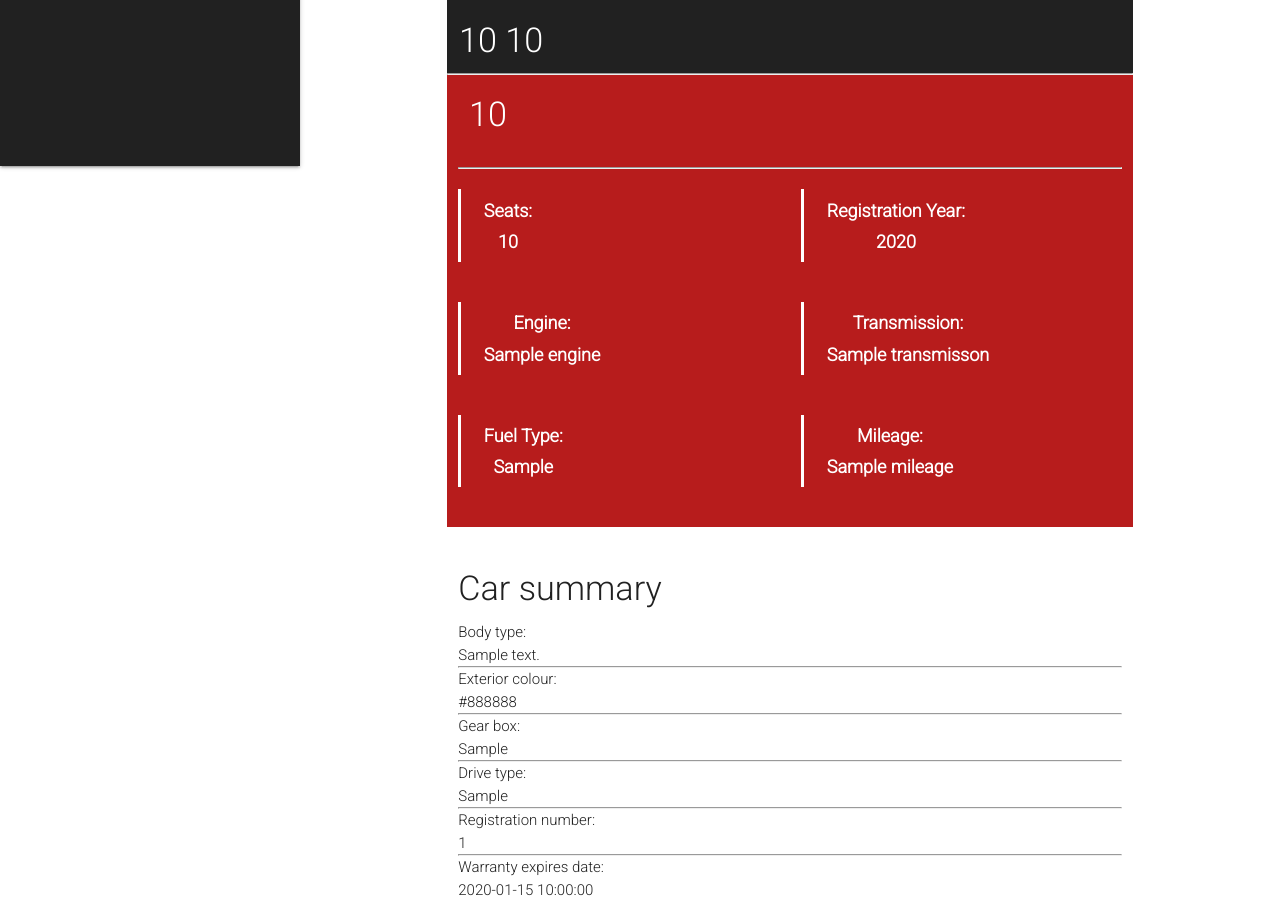
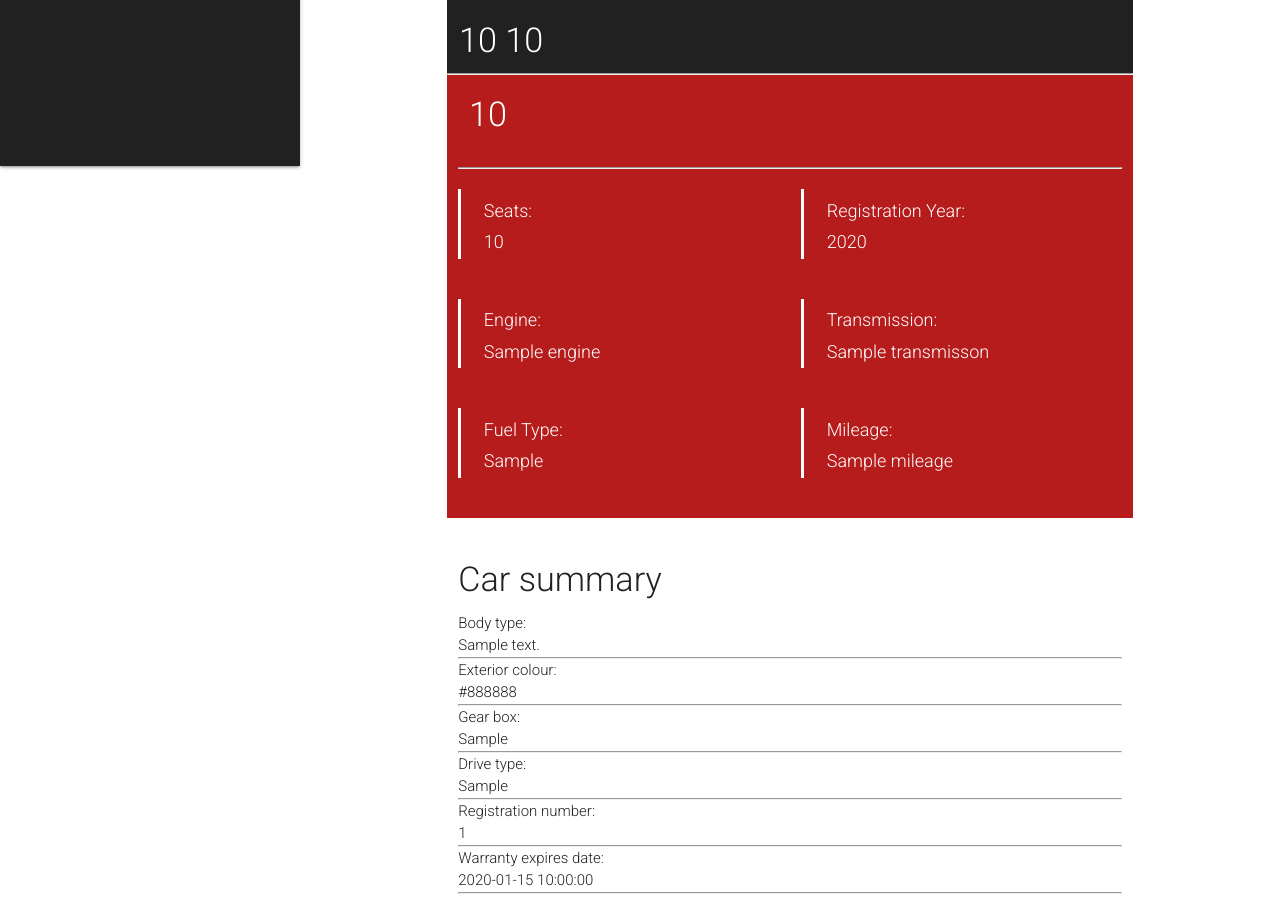
Before and after one commit to ashur-k/CI-MS3-Car-Showroom, a Flask app: page /client_blueprint/view/1/ in a window 1280 px wide. Shown: the part 694-1592 px from the top of the page. Run offline with Flask 2, Linux system fonts and the light colour scheme; the visitor is signed in with stand-in values (Sample User, id 1); grey boxes marked "Sample" are stand-in pictures; a database or web service that is not in the repository returns one stand-in record (values such as "Sample title"); some libraries are stand-ins or nearby versions.

Commit message:
updataed car view pages for both client and admin

```diff
--- a/admin/static/css/admin_style.css
+++ b/admin/static/css/admin_style.css
@@ -100,8 +100,8 @@ blockquote {
   border-left: 3px solid #fff;
 }
 blockquote h6 {
-  font-weight: bolder !important;
-  margin-bottom: 10px;
+
+
   color: #fff;
   font-size: 18px;
 }
--- a/admin/templates/view_car.html
+++ b/admin/templates/view_car.html
@@ -8,7 +8,7 @@
 
 </div>
 <div class="container" style="padding-top:10px;">
-<section class="slider">
+<section class="slider container">
  <ul class="slides" >
       <li class="">
       <div class="div-wrapper">
@@ -33,38 +33,38 @@
         <div class="row red darken-4 white-text">
     <div class="col s12 m6 l6 valign-wrapper" >
         <blockquote>
-            <h6 class="center-align ">Seats: </h6>
-            <h6 class="center-align ">{{car_info.seats}}</h6>
+            <h6 class="">Seats: </h6>
+            <h6 class="">{{car_info.seats}}</h6>
         </blockquote>
     </div>
     <div class="col s12 m6 l6 valign-wrapper">
         <blockquote>
-            <h6 class="center-align">Registration Year: </h6>
-            <h6 class="center-align" >{{ car_info.registration_year }}</h6>
+            <h6 class="">Registration Year: </h6>
+            <h6 class="" >{{ car_info.registration_year }}</h6>
         </blockquote>
     </div>
     <div class="col s12 m6 l6 valign-wrapper">
         <blockquote>
-            <h6 class="center-align">Engine: </h6>
-            <h6 class="center-align" >{{ car_info.engine }}</h6>
+            <h6 class="">Engine: </h6>
+            <h6 class="">{{ car_info.engine }}</h6>
         </blockquote>
     </div>
     <div class="col s12 m6 l6 valign-wrapper">
         <blockquote>
-            <h6 class="center-align">Transmission: </h6>
-            <h6 class="center-align">{{car_info.transmisson}}</h6>
+            <h6 class="">Transmission: </h6>
+            <h6 class="">{{car_info.transmisson}}</h6>
         </blockquote>
     </div>
     <div class="col s12 m6 l6 valign-wrapper">
         <blockquote>
-            <h6 class="center-align">Fuel Type: </h6>
-            <h6 class="center-align">{{car_info.fuel_type}}</h6>
+            <h6 class="">Fuel Type: </h6>
+            <h6 class="">{{car_info.fuel_type}}</h6>
           </blockquote>
     </div>
     <div class="col s12 m6 l6 valign-wrapper">
         <blockquote>
-            <h6 class="center-align">Mileage: </h6>
-            <h6 class="center-align"> {{car_info.mileage}}</h6>
+            <h6 class="">Mileage: </h6>
+            <h6 class=""> {{car_info.mileage}}</h6>
         </blockquote>
     </div>
 
--- a/static/css/style.css
+++ b/static/css/style.css
@@ -122,8 +122,8 @@ blockquote {
   border-left: 3px solid #fff;
 }
 blockquote h6 {
-  font-weight: bolder !important;
-  margin-bottom: 10px;
+
+
   color: #fff;
   font-size: 18px;
 }
```
Also changed, not shown: templates/user_view_full_car_specs.html (+14 -13 lines).
